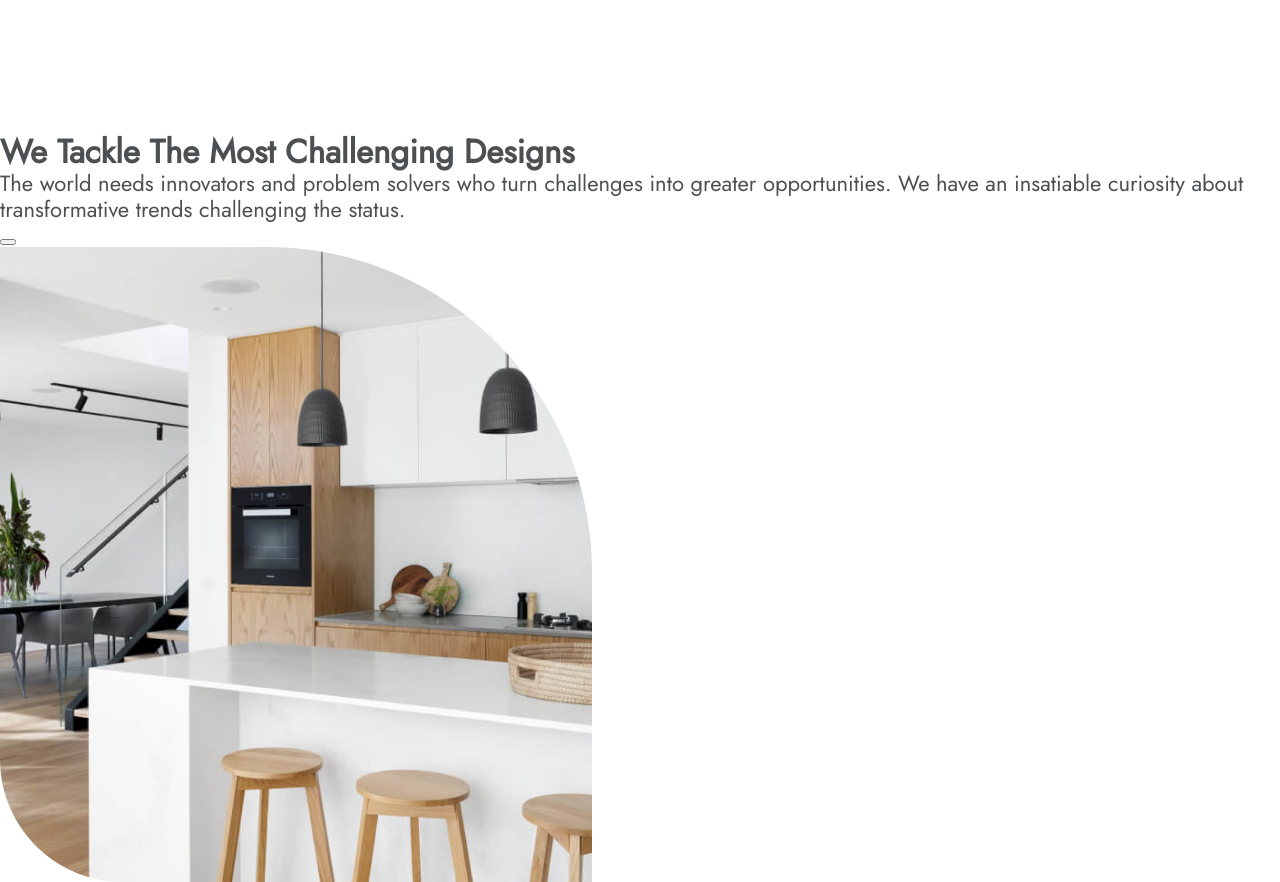
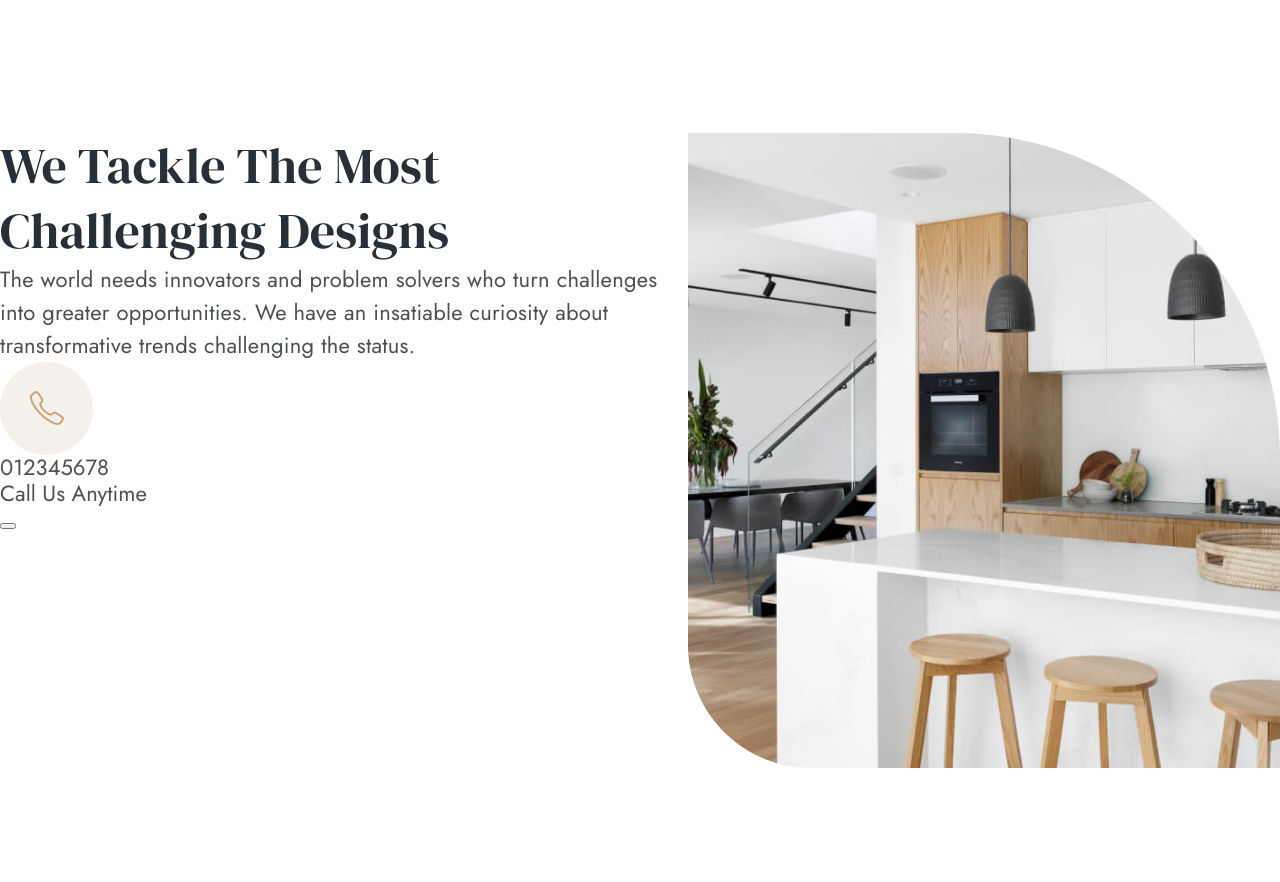
Before and after one commit to SabinaBelcheva/intemo, a plain HTML site: page index.html in a window 1280 px wide. Shown: the part 720-1602 px from the top of the page. After the commit the page ends 1488 px from the top, so only its background shows below. Drawn offline with nearby package versions, Linux system fonts and the light colour scheme.

Commit message:
Update files html+css, add images

```diff
--- a/css/styles.css
+++ b/css/styles.css
@@ -114,11 +114,27 @@ img {
 /* Desings */
 
 .designs-section {
+  display: flex;
 }
+
 .designs-title {
+  font-family: "DM Serif Display";
+  font-weight: 400;
+  font-size: 50px;
+  line-height: 65px;
+  letter-spacing: 0.22px;
+  color: #292f36;
 }
+
 .designs-text {
+  font-family: "Jost";
+  font-weight: 400;
+  font-size: 22px;
+  line-height: 33px;
+  letter-spacing: 0.22px;
+  color: #4d5053;
 }
+
 .designs-contacts {
 }
 .designs-button {
--- a/index.html
+++ b/index.html
@@ -22,7 +22,7 @@
       <nav>
         <ul>
           <li class="hero-list-item"><a href="#">Home</a></li>
-          <li class="hero-list-item"><a href="#">>About Us</a></li>
+          <li class="hero-list-item"><a href="#">About Us</a></li>
           <li class="hero-list-item"><a href="#">Services</a></li>
           <li class="hero-list-item"><a href="#">Pages</a></li>
           <li class="hero-list-item"><a href="#">Contact Us</a></li>
@@ -80,7 +80,11 @@
             into greater opportunities. We have an insatiable curiosity about
             transformative trends challenging the status.
           </p>
-          <p class="designs-contacts"></p>
+          <div class="designs-contacts">
+            <img src="./images/phone.png" alt="" />
+            <p>012345678</p>
+            <p>Call Us Anytime</p>
+          </div>
           <button type="button" class="designs-button"></button>
         </div>
         <div class="designs-section-images">
```
Also changed, not shown: images/phone.png (added).
